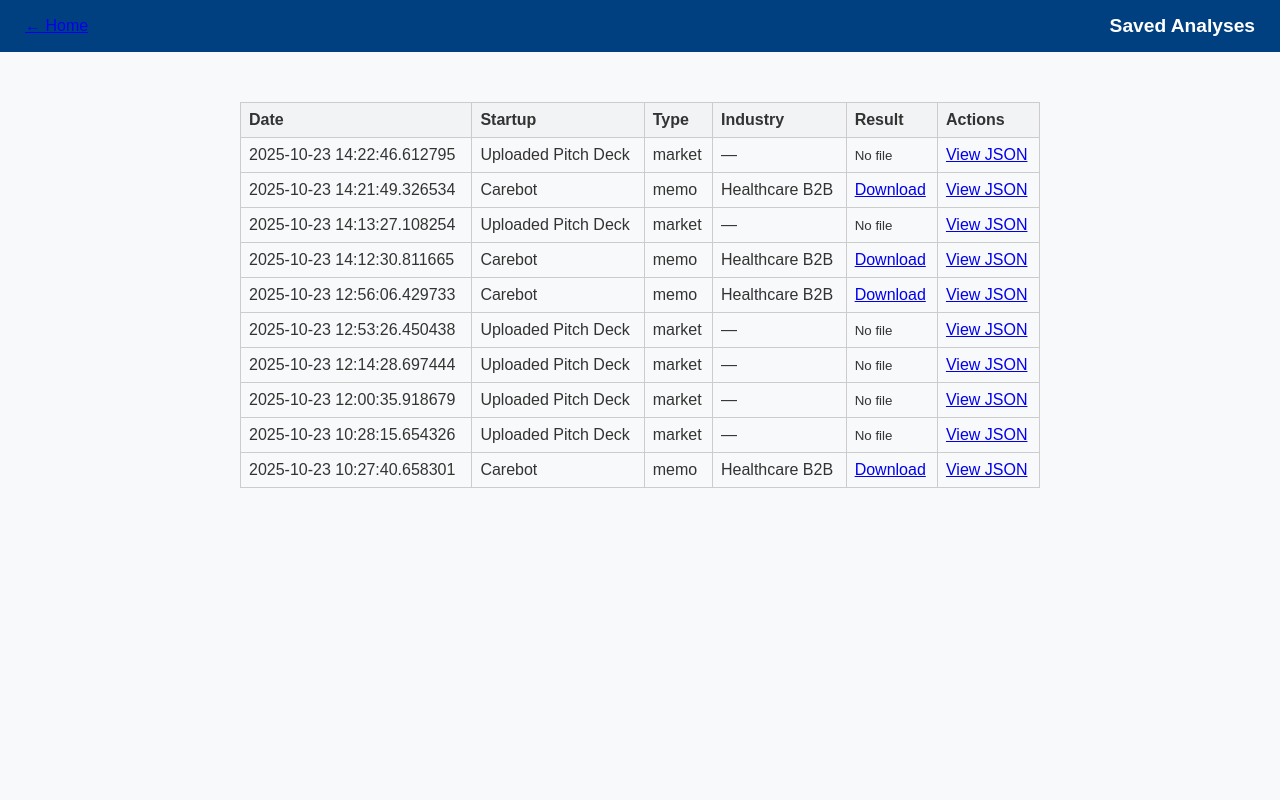
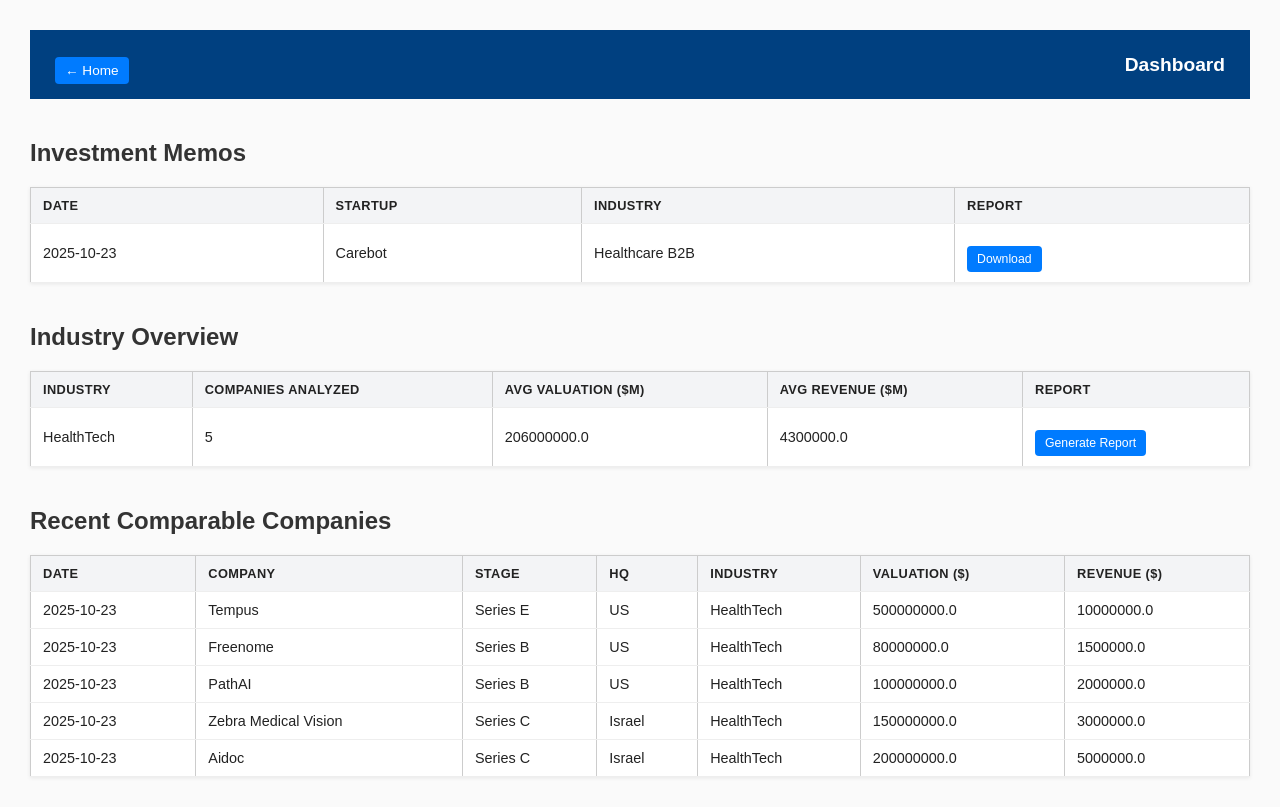
Before and after one commit to eldarulanov/SG-analysis-v2, a Flask app: page /dashboard in a window 1280 px wide. Before the commit the page ends 488 px from the top, so only its background shows below. Run offline with Flask 3, Linux system fonts and the light colour scheme; some libraries are stand-ins or nearby versions.

Commit message:
the dashboard update

```diff
--- a/app.py
+++ b/app.py
@@ -12,7 +12,7 @@ from pdf2image import convert_from_path
 from PIL import Image
 from functools import wraps
 from werkzeug.utils import secure_filename
-from models import db, AnalysisRecord
+from models import db, AnalysisRecord, InvestmentMemo, ComparableCompany, IndustryBenchmark
 
 
 # --- Setup ---
@@ -228,7 +228,7 @@ Pitch Deck:
         industry_summary = {}
         for c in comparables:
             industry = c.get("industry", "Unknown")
-            region = c.get("hq", "Unknown")
+            region = c.get("hq", "Unknown") or c.get("hq_country", "Unknown")
 
             key = (industry, region)
             if key not in industry_summary:
@@ -247,13 +247,16 @@ Pitch Deck:
                 }
 
             def safe_val(x):
-                return float(x) if isinstance(x, (int, float)) else None
+                try:
+                    return float(x) if x is not None else None
+                except Exception:
+                    return None
 
             entry = industry_summary[key]
-            entry["burns"].append(safe_val(c.get("burn_rate_usd_month")))
-            entry["cacs"].append(safe_val(c.get("cac_usd")))
-            entry["ltvs"].append(safe_val(c.get("ltv_usd")))
-            entry["runways"].append(safe_val(c.get("runway_months")))
+            entry["burns"].append(safe_val(c.get("burn_rate_usd_month") or c.get("burn_rate")))
+            entry["cacs"].append(safe_val(c.get("cac_usd") or c.get("cac")))
+            entry["ltvs"].append(safe_val(c.get("ltv_usd") or c.get("ltv")))
+            entry["runways"].append(safe_val(c.get("runway_months") or c.get("runway")))
             entry["churns"].append(safe_val(c.get("churn_pct")))
             entry["retentions"].append(safe_val(c.get("retention_pct")))
             entry["tams"].append(safe_val(c.get("tam_usd")))
@@ -313,8 +316,39 @@ def index():
 
 @app.route("/dashboard")
 def dashboard():
-    records = AnalysisRecord.query.order_by(AnalysisRecord.created_at.desc()).all()
-    return render_template("dashboard.html", records=records)
+    memos = InvestmentMemo.query.order_by(InvestmentMemo.created_at.desc()).all()
+    comps = ComparableCompany.query.order_by(ComparableCompany.created_at.desc()).limit(20).all()
+
+    # Compute high-level summary
+    industries = {}
+    for c in comps:
+        if not c.industry:
+            continue
+        if c.industry not in industries:
+            industries[c.industry] = {"count": 0, "avg_valuation": [], "avg_revenue": []}
+        industries[c.industry]["count"] += 1
+        if c.valuation_usd:
+            industries[c.industry]["avg_valuation"].append(c.valuation_usd)
+        if c.revenue_usd:
+            industries[c.industry]["avg_revenue"].append(c.revenue_usd)
+
+    industry_summary = []
+    for ind, vals in industries.items():
+        def avg(x): return round(sum(x) / len(x), 1) if x else 0
+        industry_summary.append({
+            "industry": ind,
+            "count": vals["count"],
+            "avg_valuation": avg(vals["avg_valuation"]),
+            "avg_revenue": avg(vals["avg_revenue"]),
+        })
+
+    return render_template(
+        "dashboard.html",
+        memos=memos,
+        comparables=comps,
+        industry_summary=industry_summary
+    )
+
 
 # -------- Investment Memo Generator --------
 @app.route("/upload_memo", methods=["GET", "POST"])
@@ -359,7 +393,15 @@ def upload_memo():
         except Exception as e:
             print("⚠️ PDF generation failed:", e)
 
-        # Persist record (correct indentation)
+        # Persist both legacy log and new InvestmentMemo (moved inside function)
+        memo = InvestmentMemo(
+            startup_name=startup_name,
+            industry=industry,
+            memo_html=memo_html,
+            pdf_path=output_filename
+        )
+        db.session.add(memo)
+
         record = AnalysisRecord(
             startup=startup_name,
             industry=industry,
@@ -370,6 +412,7 @@ def upload_memo():
         db.session.add(record)
         db.session.commit()
 
+
         return render_template(
             "memo_result.html",
             startup=startup_name,
@@ -378,6 +421,60 @@ def upload_memo():
         )
 
     return render_template("upload_memo.html")
+
+
+@app.route("/industry_report/<industry>")
+@handle_errors
+def industry_report(industry):
+    comps = ComparableCompany.query.filter(ComparableCompany.industry.ilike(f"%{industry}%")).all()
+    memos = InvestmentMemo.query.filter(InvestmentMemo.industry.ilike(f"%{industry}%")).all()
+
+    if not comps and not memos:
+        return render_template("error.html", error=f"No data found for {industry}")
+
+    # Build structured summary for GPT
+    comp_data = [
+        {
+            "name": c.name, "stage": c.stage, "hq": c.hq,
+            "valuation_usd": c.valuation_usd, "revenue_usd": c.revenue_usd,
+            "capital_raised_usd": c.capital_raised_usd
+        }
+        for c in comps
+    ]
+
+    prompt = f"""
+You are a venture capital industry analyst.
+Using the following company data and investment memos, write an industry report for {industry}.
+
+Comparable companies:
+{json.dumps(comp_data[:10], indent=2)}
+
+Investment Memos:
+{[m.memo_html[:1000] for m in memos[:3]]}
+
+Include sections for:
+- Market Overview
+- Funding Trends
+- Competitive Landscape
+- Benchmarks & Metrics
+- Future Opportunities
+"""
+
+    response = client.chat.completions.create(
+        model="gpt-4",
+        messages=[{"role": "user", "content": prompt}],
+        temperature=0.4,
+    )
+
+    report_text = _extract_response_text(response)
+    report_html = markdown.markdown(report_text or "")
+
+    return render_template(
+        "industry_report.html",
+        industry=industry,
+        report_html=report_html
+    )
+
 
 @app.route("/download/<filename>")
 def download_file(filename):
@@ -417,21 +514,44 @@ def market_analyzer():
             )
 
         # --- Optional: Compute summary stats (averages) ---
-        vals = [c.get("valuation_usd", 0) for c in comparables if isinstance(c.get("valuation_usd"), (int, float))]
-        revs = [c.get("revenue_usd", 0) for c in comparables if isinstance(c.get("revenue_usd"), (int, float))]
+        vals = [ (c.get("valuation_usd") or c.get("valuation_musd") or 0) for c in comparables if isinstance((c.get("valuation_usd") or c.get("valuation_musd")), (int, float))]
+        revs = [ (c.get("revenue_usd") or c.get("arr_musd") or 0) for c in comparables if isinstance((c.get("revenue_usd") or c.get("arr_musd")), (int, float))]
         avg_val = round(sum(vals) / len(vals), 1) if vals else 0
         avg_rev = round(sum(revs) / len(revs), 1) if revs else 0
 
-        # --- Persist the full analysis in database ---
+        # --- Persist comparables to the new table (moved inside function) ---
+        for c in comparables:
+            name = c.get("name") or c.get("company") or c.get("company_name")
+            stage = c.get("stage")
+            hq = c.get("hq_country") or c.get("hq") or c.get("country")
+            industry = c.get("industry")
+            valuation = c.get("valuation_usd") or c.get("valuation_musd")
+            revenue = c.get("revenue_usd") or c.get("arr_musd")
+            capital = c.get("capital_raised_usd") or c.get("funding_musd") or c.get("funding_usd")
+
+            company = ComparableCompany(
+                name=name,
+                stage=stage,
+                hq=hq,
+                industry=industry,
+                valuation_usd=valuation,
+                revenue_usd=revenue,
+                capital_raised_usd=capital,
+                associated_startup="Uploaded Pitch Deck"
+            )
+            db.session.add(company)
+
+        # Also save legacy record for logging
         record = AnalysisRecord(
             startup="Uploaded Pitch Deck",
             industry="",
             analysis_type="market",
             result_path="",
-            json_data=json.dumps(analysis)  # includes both comparables + benchmarks
+            json_data=json.dumps(comparables)
         )
         db.session.add(record)
         db.session.commit()
+
 
         # --- Render results ---
         return render_template(
--- a/templates/dashboard.html
+++ b/templates/dashboard.html
@@ -2,47 +2,53 @@
 <html lang="en">
 <head>
   <meta charset="UTF-8">
-  <title>Dashboard – VC Intelligence</title>
+  <title>Dashboard – VC Intelligence Platform</title>
   <link rel="stylesheet" href="{{ url_for('static', filename='css/style.css') }}">
+  <style>
+    body { font-family: Arial, sans-serif; background-color: #fafafa; color: #222; margin: 30px; }
+    nav { margin-bottom: 20px; }
+    h1 { font-size: 1.8rem; margin-bottom: 10px; }
+    h2 { margin-top: 40px; color: #333; }
+    table { width: 100%; border-collapse: collapse; margin-top: 10px; background: #fff; box-shadow: 0 1px 4px rgba(0,0,0,0.08); }
+    th, td { padding: 10px 12px; border-bottom: 1px solid #eee; text-align: left; font-size: 0.9em; }
+    th { background: #f3f4f6; text-transform: uppercase; font-size: 0.8em; letter-spacing: 0.03em; }
+    tr:hover { background: #f9f9f9; }
+    .btn { padding: 6px 10px; background: #007bff; color: white; border-radius: 4px; text-decoration: none; font-size: 0.85em; }
+    .btn:hover { background: #0056b3; }
+    .grid-2 { display: grid; grid-template-columns: 1fr 1fr; gap: 40px; }
+    .summary-table { margin-top: 10px; }
+  </style>
 </head>
 <body>
   <nav>
-    <a href="{{ url_for('index') }}">← Home</a>
-    <h1>Saved Analyses</h1>
+    <a href="{{ url_for('index') }}" class="btn">← Home</a>
+    <h1>Dashboard</h1>
   </nav>
 
-  <main class="dashboard-container">
-    {% if records %}
+  <!-- Section 1: Investment Memos -->
+  <section>
+    <h2>Investment Memos</h2>
+    {% if memos %}
     <table>
       <thead>
         <tr>
           <th>Date</th>
           <th>Startup</th>
-          <th>Type</th>
           <th>Industry</th>
-          <th>Result</th>
-          <th>Actions</th>
+          <th>Report</th>
         </tr>
       </thead>
       <tbody>
-        {% for r in records %}
+        {% for m in memos %}
         <tr>
-          <td>{{ r.created_at if r.created_at is defined else '—' }}</td>
-          <td>{{ r.startup or '—' }}</td>
-          <td>{{ r.analysis_type or '—' }}</td>
-          <td>{{ r.industry or '—' }}</td>
+          <td>{{ m.created_at.strftime('%Y-%m-%d') }}</td>
+          <td>{{ m.startup_name }}</td>
+          <td>{{ m.industry }}</td>
           <td>
-            {% if r.result_path %}
-              <a href="{{ url_for('download_file', filename=r.result_path) }}">Download</a>
+            {% if m.pdf_path %}
+              <a href="{{ url_for('download_file', filename=m.pdf_path) }}" class="btn">Download</a>
             {% else %}
-              <small>No file</small>
-            {% endif %}
-          </td>
-          <td>
-            {% if r.json_data %}
-              <a href="#" class="view-json" data-json='{{ r.json_data|tojson }}'>View JSON</a>
-            {% else %}
-              —
+              <em>No PDF</em>
             {% endif %}
           </td>
         </tr>
@@ -50,29 +56,77 @@
       </tbody>
     </table>
     {% else %}
-      <p>No analyses saved yet.</p>
+      <p>No investment memos yet.</p>
     {% endif %}
-  </main>
+  </section>
 
-  <script>
-/* Safely show JSON stored on the element's data-json attribute */
-function _showJsonFromElem(el){
-  try{
-    var raw = el.getAttribute('data-json');
-    var data = (typeof raw === 'string') ? JSON.parse(raw) : raw;
-    alert(JSON.stringify(data, null, 2));
-  }catch(err){
-    alert('Invalid JSON: ' + err);
-  }
-}
+  <!-- Section 2: Industry Summary -->
+  <section>
+    <h2>Industry Overview</h2>
+    {% if industry_summary %}
+    <table class="summary-table">
+      <thead>
+        <tr>
+          <th>Industry</th>
+          <th>Companies Analyzed</th>
+          <th>Avg Valuation ($M)</th>
+          <th>Avg Revenue ($M)</th>
+          <th>Report</th>
+        </tr>
+      </thead>
+      <tbody>
+        {% for s in industry_summary %}
+        <tr>
+          <td>{{ s.industry }}</td>
+          <td>{{ s.count }}</td>
+          <td>{{ s.avg_valuation }}</td>
+          <td>{{ s.avg_revenue }}</td>
+          <td>
+            <a href="{{ url_for('industry_report', industry=s.industry) }}" class="btn">Generate Report</a>
+          </td>
+        </tr>
+        {% endfor %}
+      </tbody>
+    </table>
+    {% else %}
+      <p>No industries analyzed yet.</p>
+    {% endif %}
+  </section>
 
-document.addEventListener('click', function(ev){
-  var t = ev.target;
-  if(t && t.classList && t.classList.contains('view-json')){
-    ev.preventDefault();
-    _showJsonFromElem(t);
-  }
-});
-</script>
+  <!-- Section 3: Recent Comparable Companies -->
+  <section>
+    <h2>Recent Comparable Companies</h2>
+    {% if comparables %}
+    <table>
+      <thead>
+        <tr>
+          <th>Date</th>
+          <th>Company</th>
+          <th>Stage</th>
+          <th>HQ</th>
+          <th>Industry</th>
+          <th>Valuation ($)</th>
+          <th>Revenue ($)</th>
+        </tr>
+      </thead>
+      <tbody>
+        {% for c in comparables %}
+        <tr>
+          <td>{{ c.created_at.strftime('%Y-%m-%d') }}</td>
+          <td>{{ c.name }}</td>
+          <td>{{ c.stage }}</td>
+          <td>{{ c.hq }}</td>
+          <td>{{ c.industry }}</td>
+          <td>{{ c.valuation_usd }}</td>
+          <td>{{ c.revenue_usd }}</td>
+        </tr>
+        {% endfor %}
+      </tbody>
+    </table>
+    {% else %}
+      <p>No comparable company data yet.</p>
+    {% endif %}
+  </section>
+
 </body>
 </html>
```
Also changed, not shown: models.py (+52 -1 lines), templates/index.html (+8 -1 lines), templates/industry_report.html (added, +19 -0 lines), instance/kb_intelligence.db, 3 other files.
